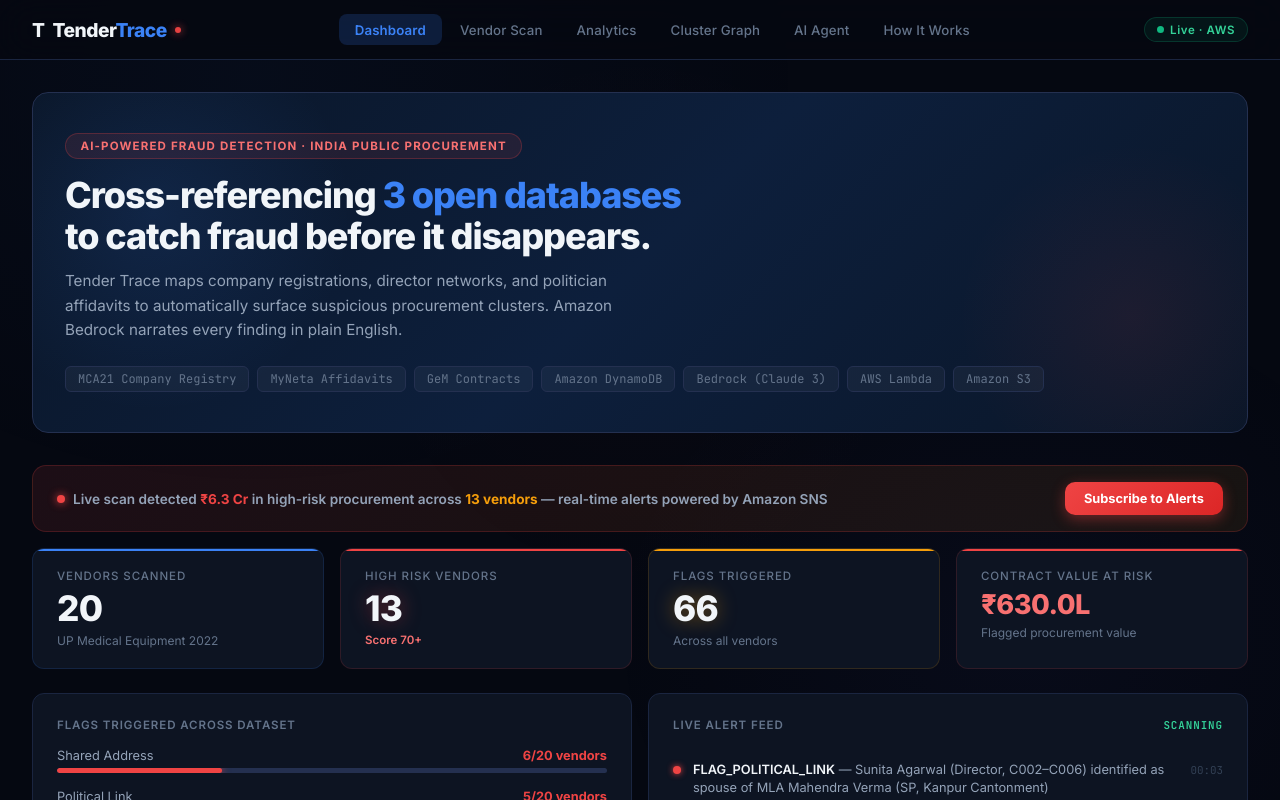
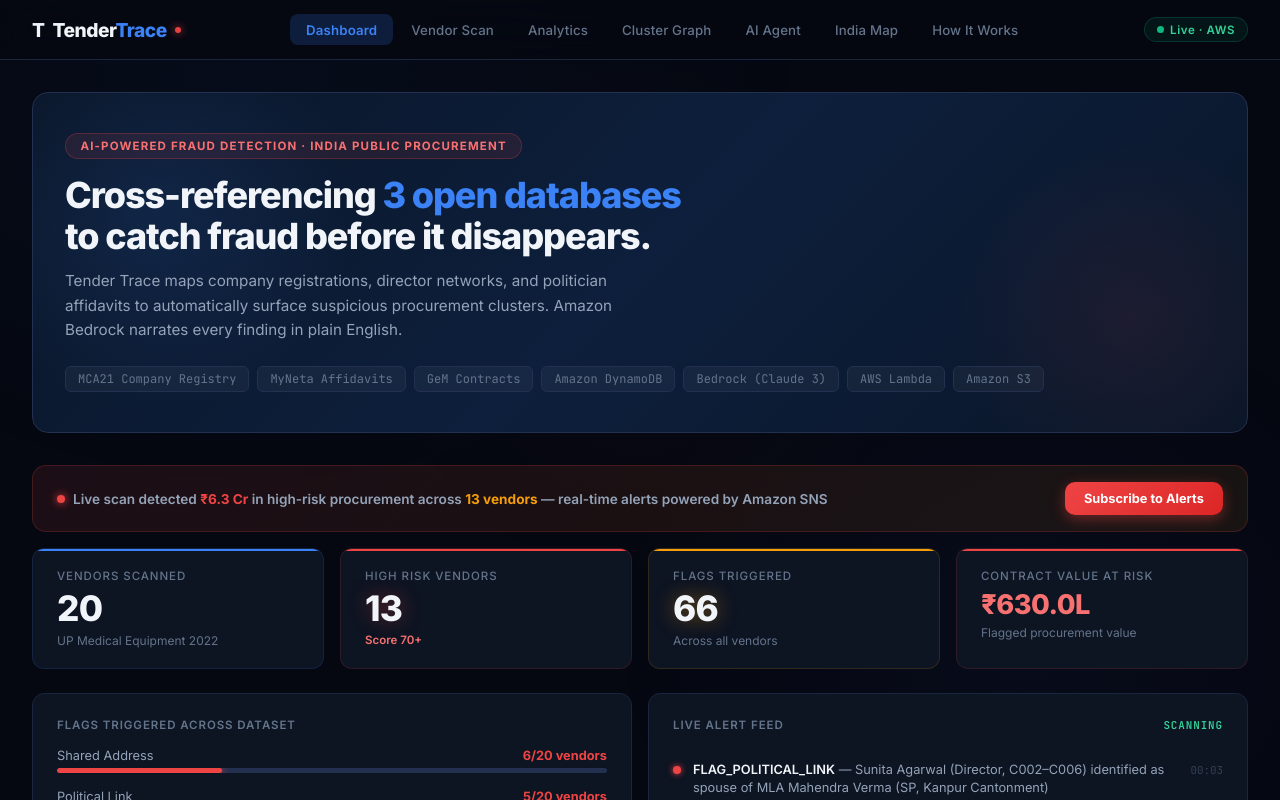
Before and after one commit to dhruva8405/Tender-Trace, a React (Vite) app in the folder frontend/: page / in a window 1280 px wide. Shown: the top 800 px of the page. Built offline with nearby package versions, Linux system fonts and the light colour scheme; no server answers.

Commit message:
feat: add India Map nav tab

```diff
--- a/frontend/src/App.jsx
+++ b/frontend/src/App.jsx
@@ -6,6 +6,7 @@
 import Analytics from './pages/Analytics';
 import Pipeline from './pages/Pipeline';
 import AgentChat from './pages/AgentChat';
+import IndiaMap from './pages/IndiaMap';
 
 export default function App() {
   const [page, setPage] = useState('dashboard');
@@ -17,6 +18,7 @@
     { id: 'analytics', label: 'Analytics' },
     { id: 'graph', label: 'Cluster Graph' },
     { id: 'agent', label: 'AI Agent' },
+    { id: 'map', label: 'India Map' },
     { id: 'pipeline', label: 'How It Works' },
   ];
 
@@ -46,6 +48,7 @@
         {page === 'analytics' && <Analytics />}
         {page === 'graph' && <GraphView />}
         {page === 'agent' && <AgentChat />}
+        {page === 'map' && <IndiaMap />}
         {page === 'pipeline' && <Pipeline />}
       </main>
 
```
